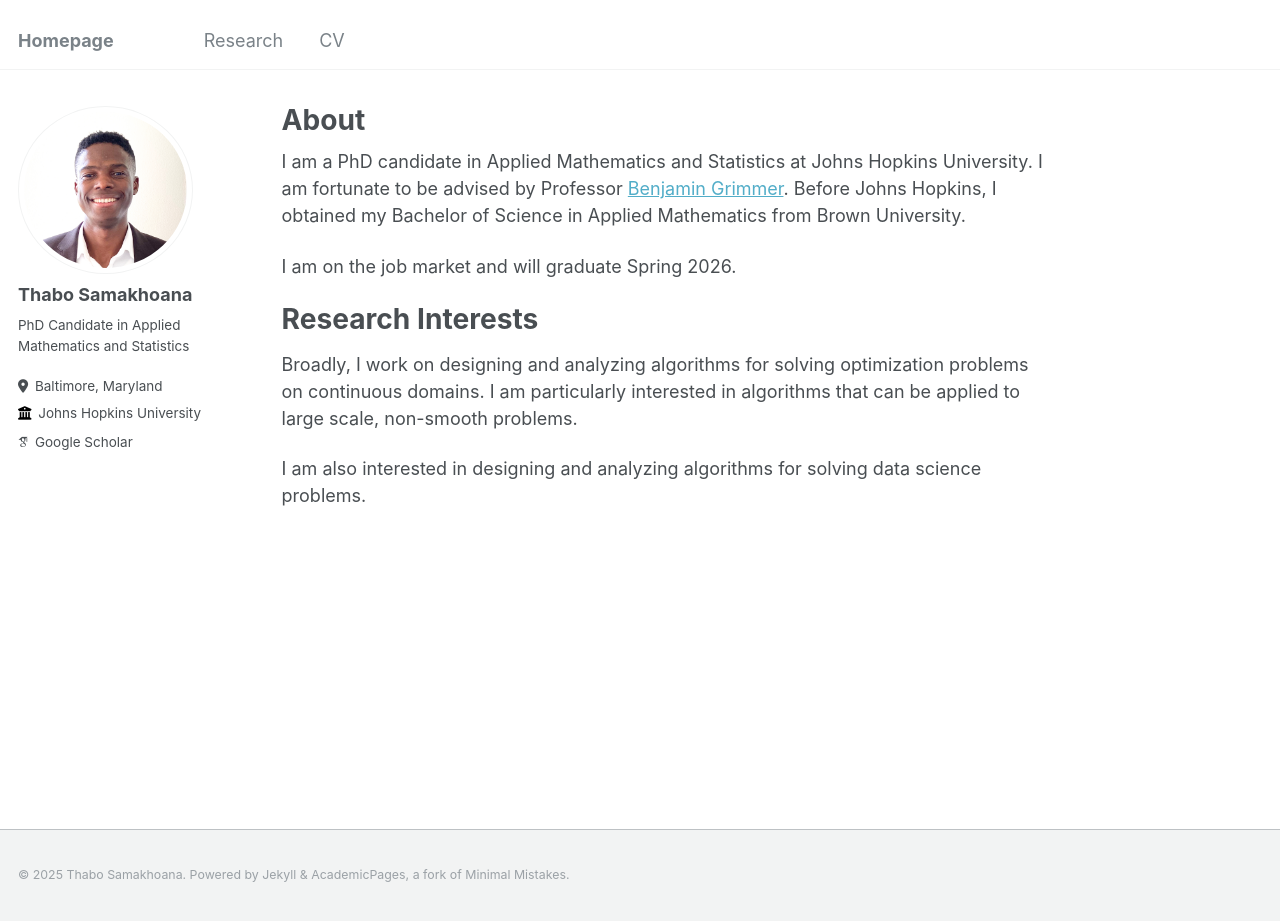
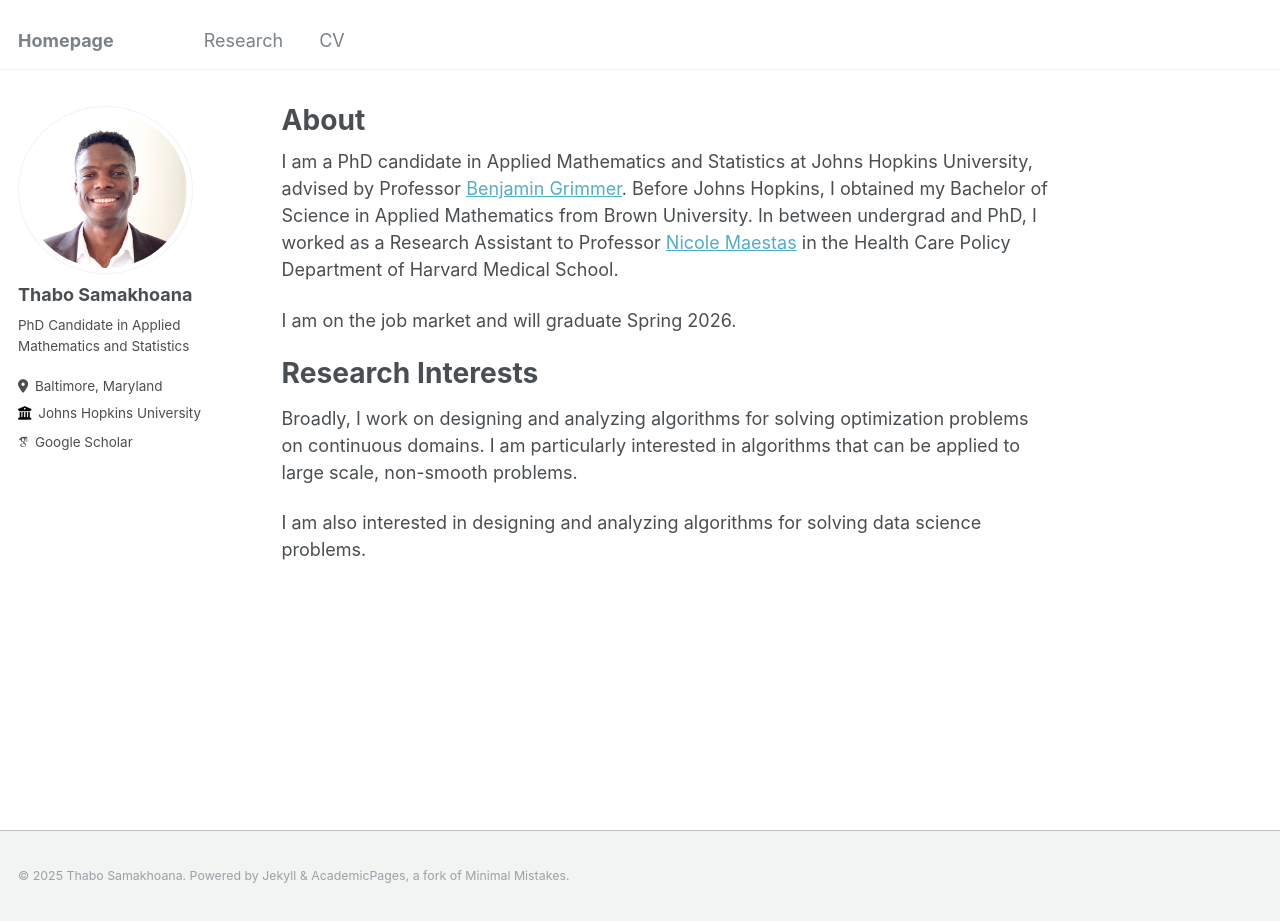
Before and after one commit to thabosamakhoana/thabosamakhoana.github.io, a Jekyll site: the page built from _pages/about.md, in a window 1280 px wide and 921 px high. Built offline with Jekyll 4.4.1, drawn with Linux system fonts in a browser that asks for light colours; some web fonts are replaced.

Commit message:
Including harvard work

```diff
--- a/_pages/about.md
+++ b/_pages/about.md
@@ -7,7 +7,7 @@ redirect_from:
   - /about.html
 ---
 
-I am a PhD candidate in Applied Mathematics and Statistics at Johns Hopkins University. I am fortunate to be advised by Professor [Benjamin Grimmer](https://www.ams.jhu.edu/~grimmer/). Before Johns Hopkins, I obtained my Bachelor of Science in Applied Mathematics from Brown University.
+I am a PhD candidate in Applied Mathematics and Statistics at Johns Hopkins University, advised by Professor [Benjamin Grimmer](https://www.ams.jhu.edu/~grimmer/). Before Johns Hopkins, I obtained my Bachelor of Science in Applied Mathematics from Brown University. In between undergrad and PhD, I worked as a Research Assistant to Professor [Nicole Maestas](https://hcp.hms.harvard.edu/people/nicole-maestas) in the Health Care Policy Department of Harvard Medical School.
 
 I am on the job market and will graduate Spring 2026.
 
```
